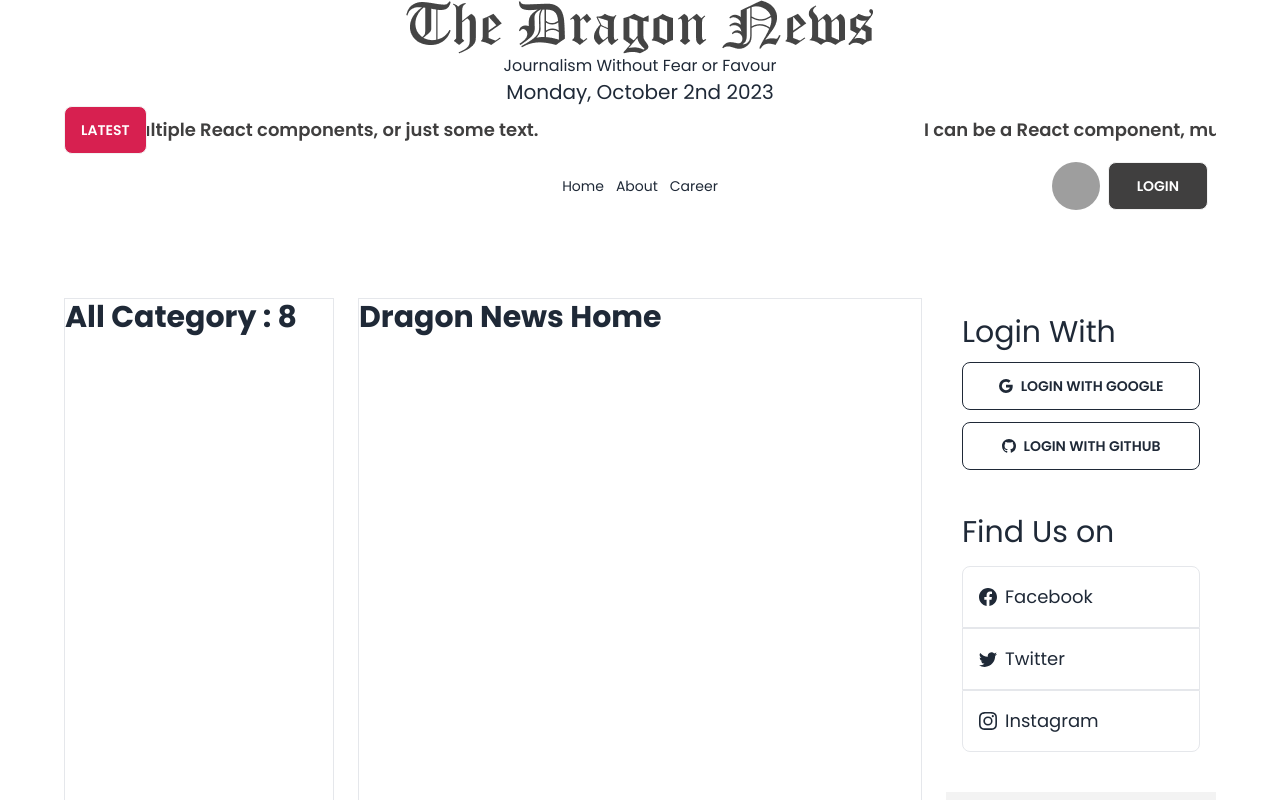
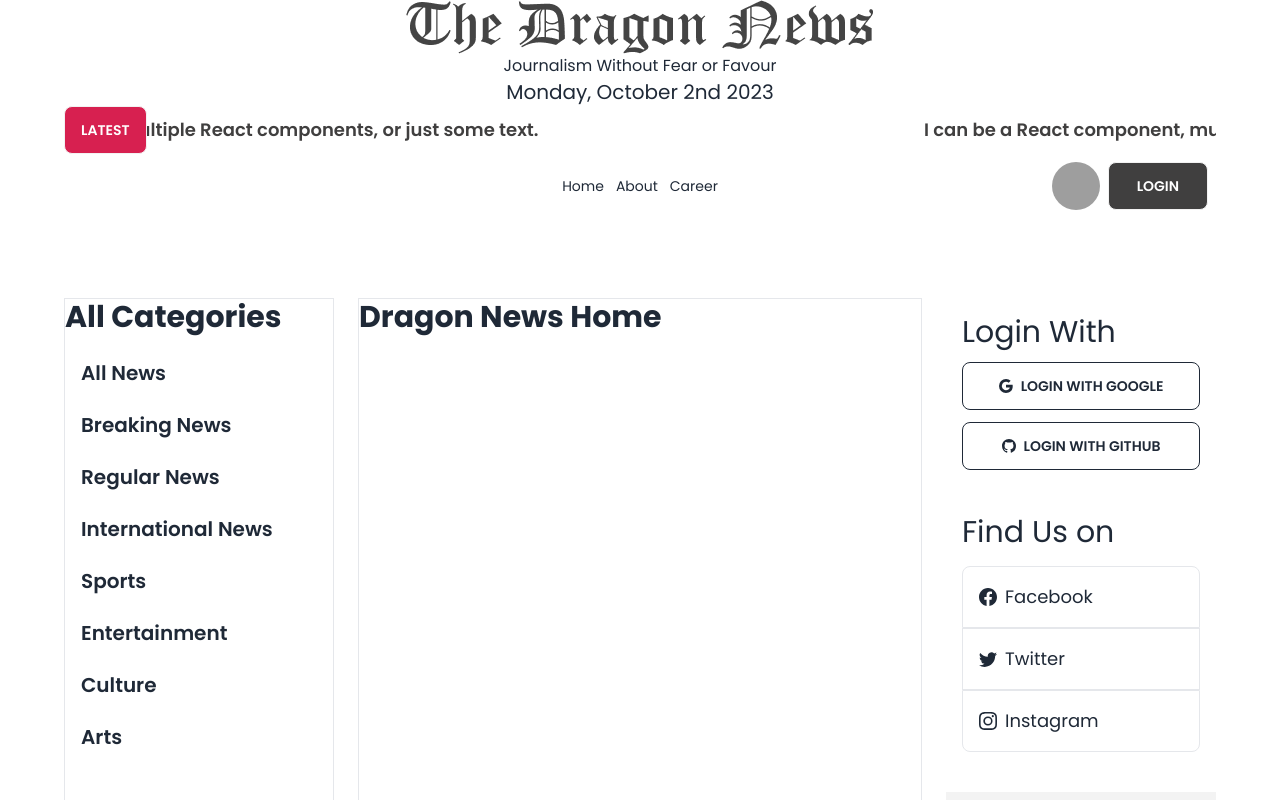
Before and after one commit to omarjafor/Dragon-News-Auth, a React (Vite) app: page / in a window 1280 px wide. Shown: the top 800 px of the page. Built offline with nearby package versions, Linux system fonts and the light colour scheme; grey boxes are pictures that could not be loaded.

Commit message:
categories data load

```diff
--- a/src/Components/Shared/LeftSideNav/LeftSideNav.jsx
+++ b/src/Components/Shared/LeftSideNav/LeftSideNav.jsx
@@ -1,4 +1,5 @@
 import { useEffect, useState } from "react";
+import { Link } from "react-router-dom";
 
 
 const LeftSideNav = () => {
@@ -11,10 +12,15 @@ const LeftSideNav = () => {
         .then(data => setCategory(data))
     } , [])
     return (
-        <div>
-            <h1 className="text-3xl font-bold">
-                All Category : {category.length}
-            </h1>
+        <div className="space-y-6">
+            <h1 className="text-3xl font-bold"> All Categories </h1>
+            {
+                category.map(cate => <Link
+                    className="block ml-4 text-xl font-semibold"
+                    key={cate.id}
+                    to={`/category/${cate.id}`}
+                    > {cate.name} </Link>)
+            }
         </div>
     );
 };
```
